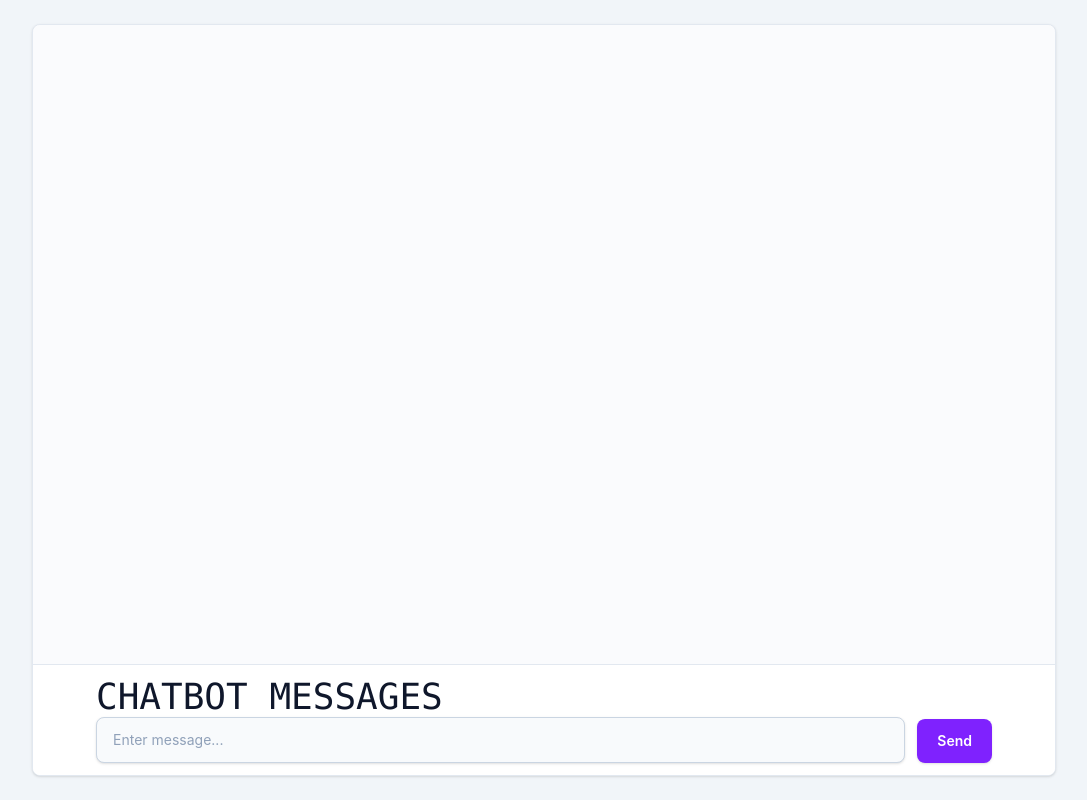
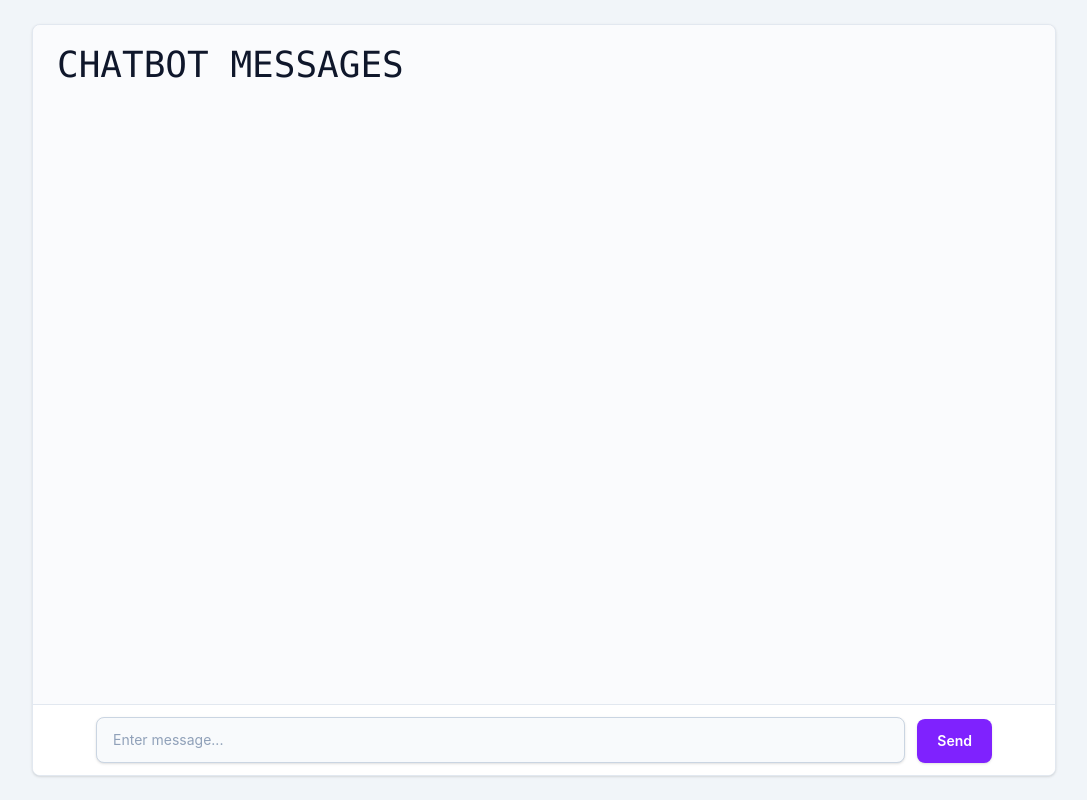
Before and after one commit to IncognitoJohn/Simple-ChatBOT, a React (Vite) app: page / in a window 1280 px wide. Shown: the whole page, without its empty margins (96-1183 px from the left). Built offline with nearby package versions, Linux system fonts and the light colour scheme.

Commit message:
Added some stuffs

```diff
--- a/src/App.jsx
+++ b/src/App.jsx
@@ -25,9 +25,7 @@ import { Analytics } from "@vercel/analytics/react";
           <div className="mx-auto flex h-[calc(100vh-3rem)] max-h-[56rem] w-full max-w-5xl flex-col overflow-hidden rounded-lg border border-slate-200 bg-white shadow-sm">
               <div className="order-2 border-t border-slate-200 bg-white px-3 py-3 sm:px-4">
                   <div className="mx-auto w-full max-w-4xl">
-                      <div className="accent-blue-700 text-4xl font-mono top-1">
-                          CHATBOT MESSAGES
-                      </div>
+
                       <Analytics/>
                       <ChatInput
                           chatMessages={chatMessages}
@@ -41,6 +39,9 @@ import { Analytics } from "@vercel/analytics/react";
                   <div className="mx-auto flex w-full max-w-4xl flex-col gap-4">
                       <ChatMessageComponent chatMessages={chatMessages}/>
                   </div>
+                  <div className="accent-blue-700 text-4xl font-mono top-1">
+                      CHATBOT MESSAGES
+                  </div>
               </div>
           </div>
       </div>
```
